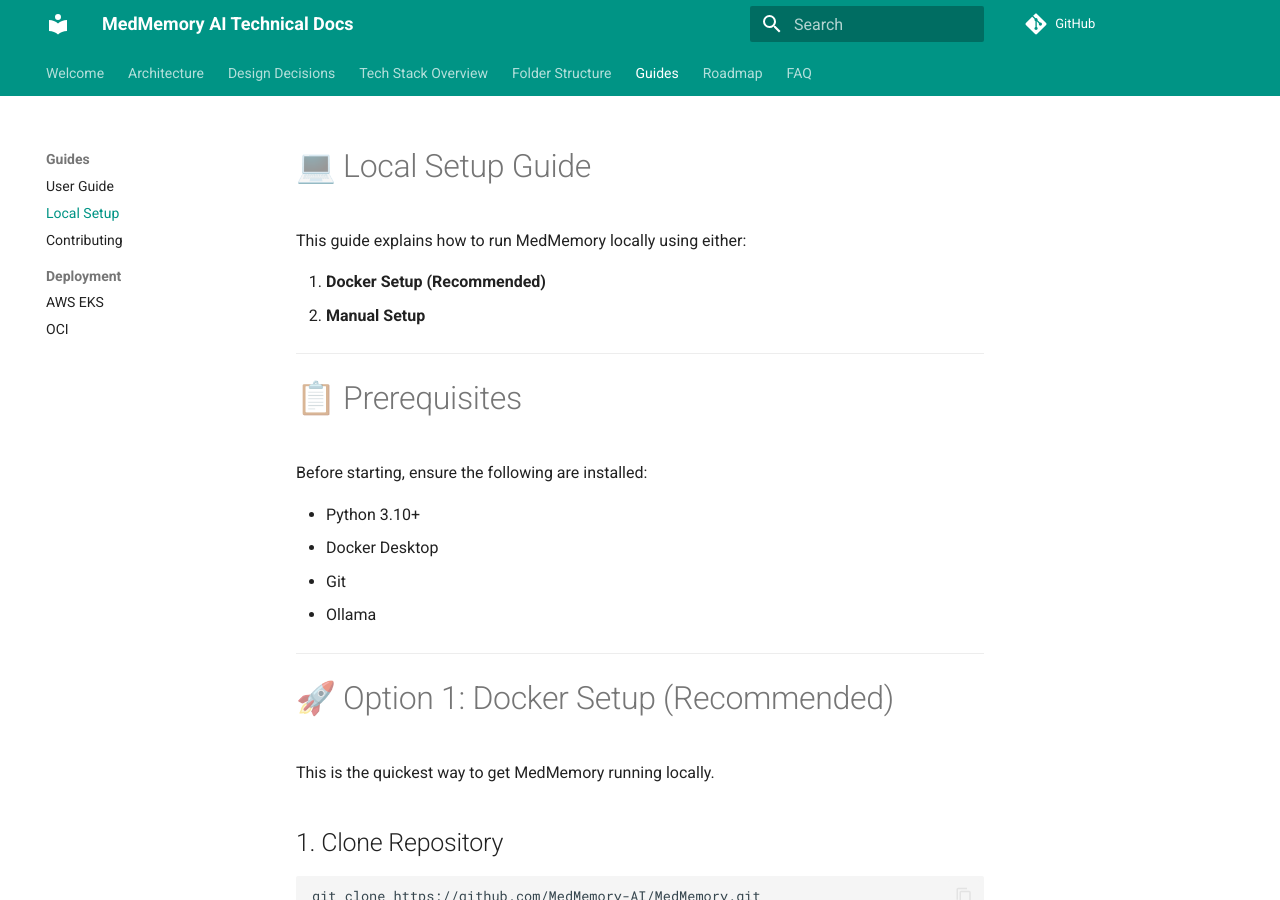
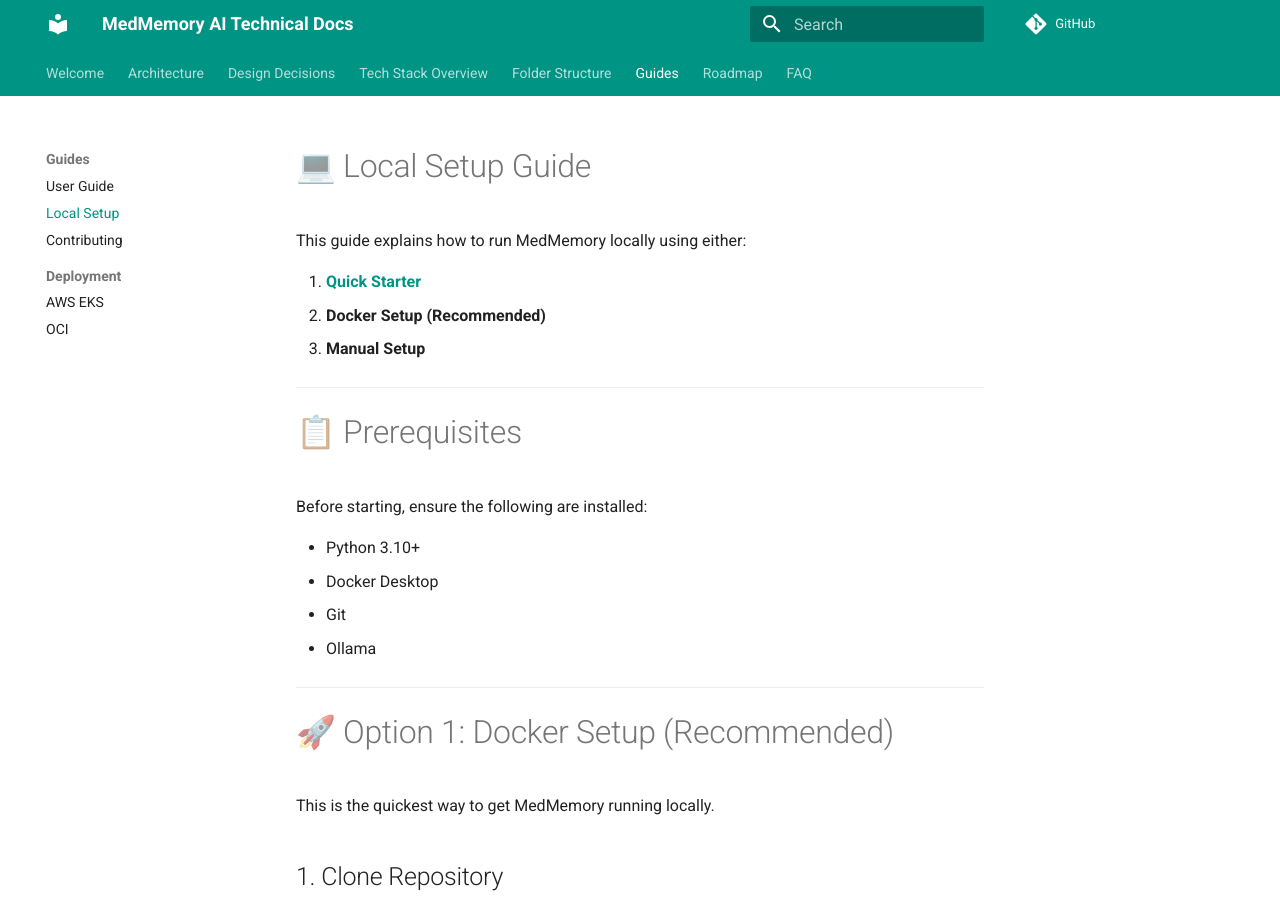
Before and after one commit to MedMemory-AI/docs, an MkDocs documentation site: the page built from docs/Guides/Local-Setup.md, in a window 1280 px wide and 900 px high. Built offline with MkDocs 1.6.1 and Material for MkDocs 9.7.7, drawn with Linux system fonts in a browser that asks for light colours; comment, search, counter and statistics services are not loaded.

Commit message:
Add Quick Starter link to Local Setup guide

```diff
--- a/docs/Guides/Local-Setup.md
+++ b/docs/Guides/Local-Setup.md
@@ -2,8 +2,9 @@
 
 This guide explains how to run MedMemory locally using either:
 
-1. **Docker Setup (Recommended)**
-2. **Manual Setup**
+1. [**Quick Starter**](https://github.com/MedMemory-AI/MedMemory#quick-start-guide-backend)
+2. **Docker Setup (Recommended)**
+3. **Manual Setup**
 
 ---
 
```
